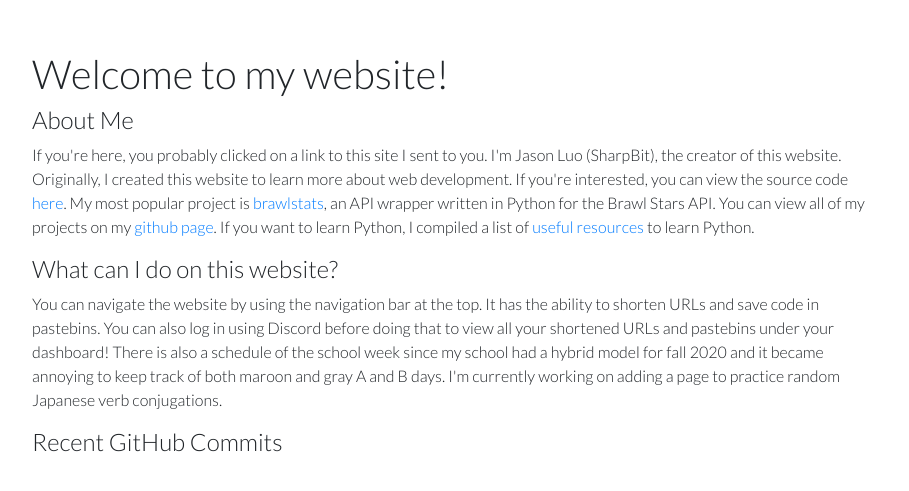
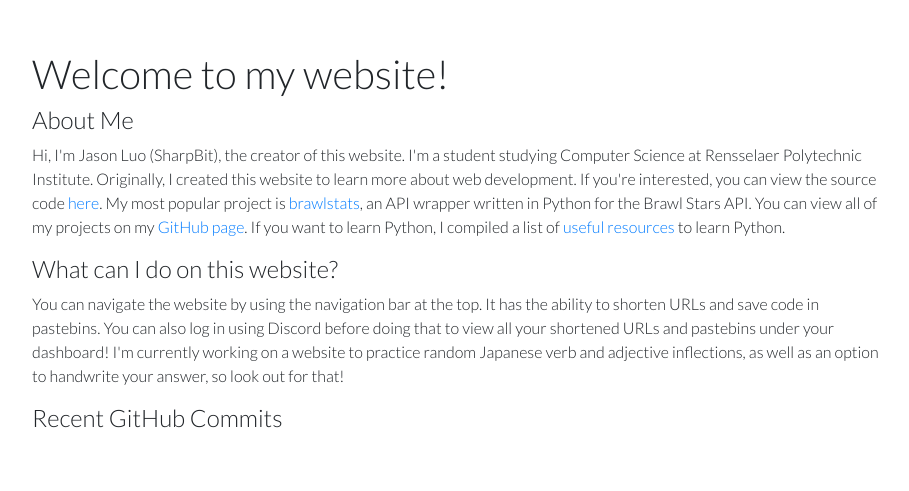
Before and after one commit to SharpBit/webserver, a Python web app: template core/templates/index.html in a window 1280 px wide. Shown: the part 56-547 px from the top of the page, without its empty margins (183-1092 px from the left). Run offline with Jinja, Linux system fonts and the light colour scheme; the template is opened without the code that fills it, so the values that code supplies are empty; some libraries are stand-ins or nearby versions.

Commit message:
update home page to be more descriptive

```diff
--- a/core/templates/index.html
+++ b/core/templates/index.html
@@ -4,19 +4,18 @@
 <div class="about-me">
   <h4>About Me</h4>
   <p class="info">
-    If you're here, you probably clicked on a link to this site I sent to you. I'm Jason Luo (SharpBit), the creator of this website.
+    Hi, I'm Jason Luo (SharpBit), the creator of this website. I'm a student studying Computer Science at Rensselaer Polytechnic Institute.
     Originally, I created this website to learn more about web development.
     If you're interested, you can view the source code <a href="https://github.com/SharpBit/webserver" target="_blank">here</a>.
     My most popular project is <a href="https://github.com/SharpBit/brawlstats" target="_blank">brawlstats</a>, an API wrapper written in Python for the Brawl Stars API.
-    You can view all of my projects on my <a href="https://github.com/SharpBit" target="_blank">github page</a>.
+    You can view all of my projects on my <a href="https://github.com/SharpBit" target="_blank">GitHub page</a>.
     If you want to learn Python, I compiled a list of <a href="/learnpython" target="_blank">useful resources</a> to learn Python.
   </p>
   <h4>What can I do on this website?</h4>
   <p class="this-website">
     You can navigate the website by using the navigation bar at the top. It has the ability to shorten URLs and save code in pastebins.
     You can also log in using Discord before doing that to view all your shortened URLs and pastebins under your dashboard!
-    There is also a schedule of the school week since my school had a hybrid model for fall 2020 and it became annoying to keep track of both maroon and gray A and B days.
-    I'm currently working on adding a page to practice random Japanese verb conjugations.
+    I'm currently working on a website to practice random Japanese verb and adjective inflections, as well as an option to handwrite your answer, so look out for that!
   </p>
 </div>
 <div class="github">
```
